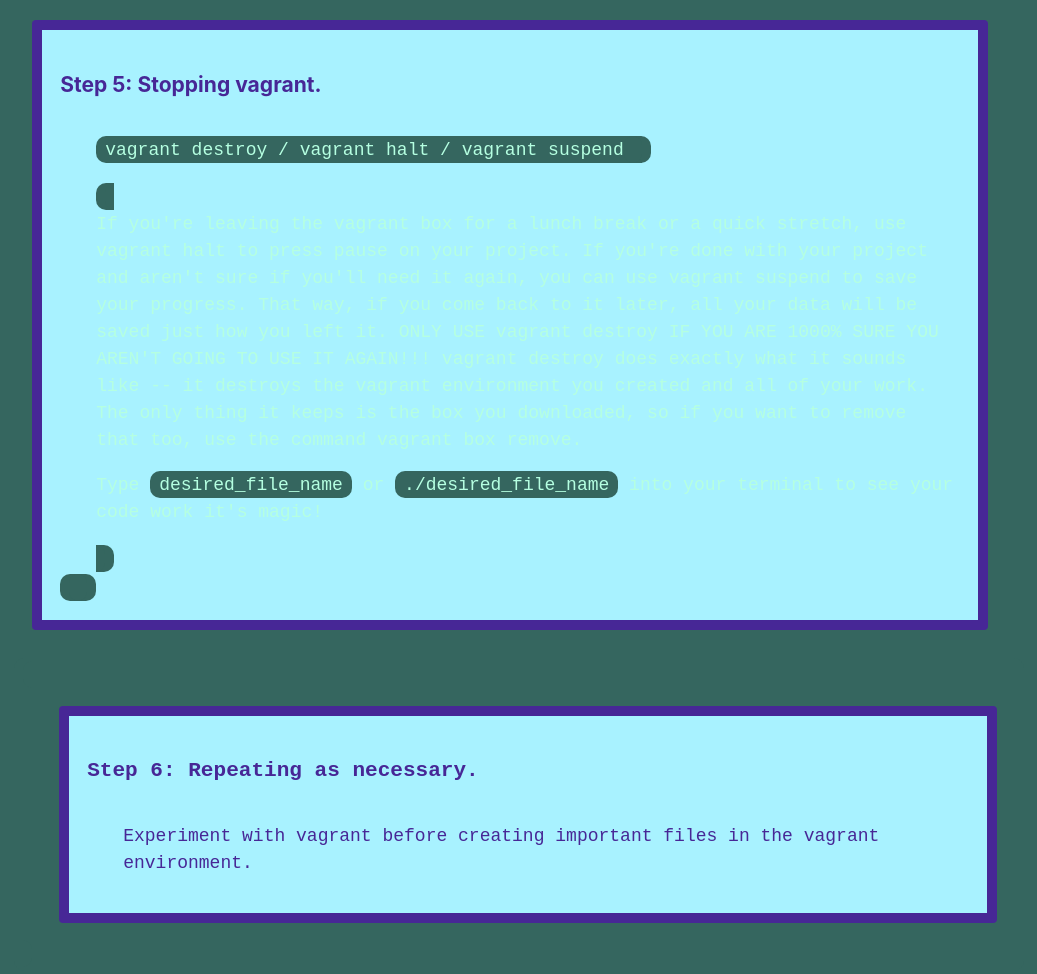
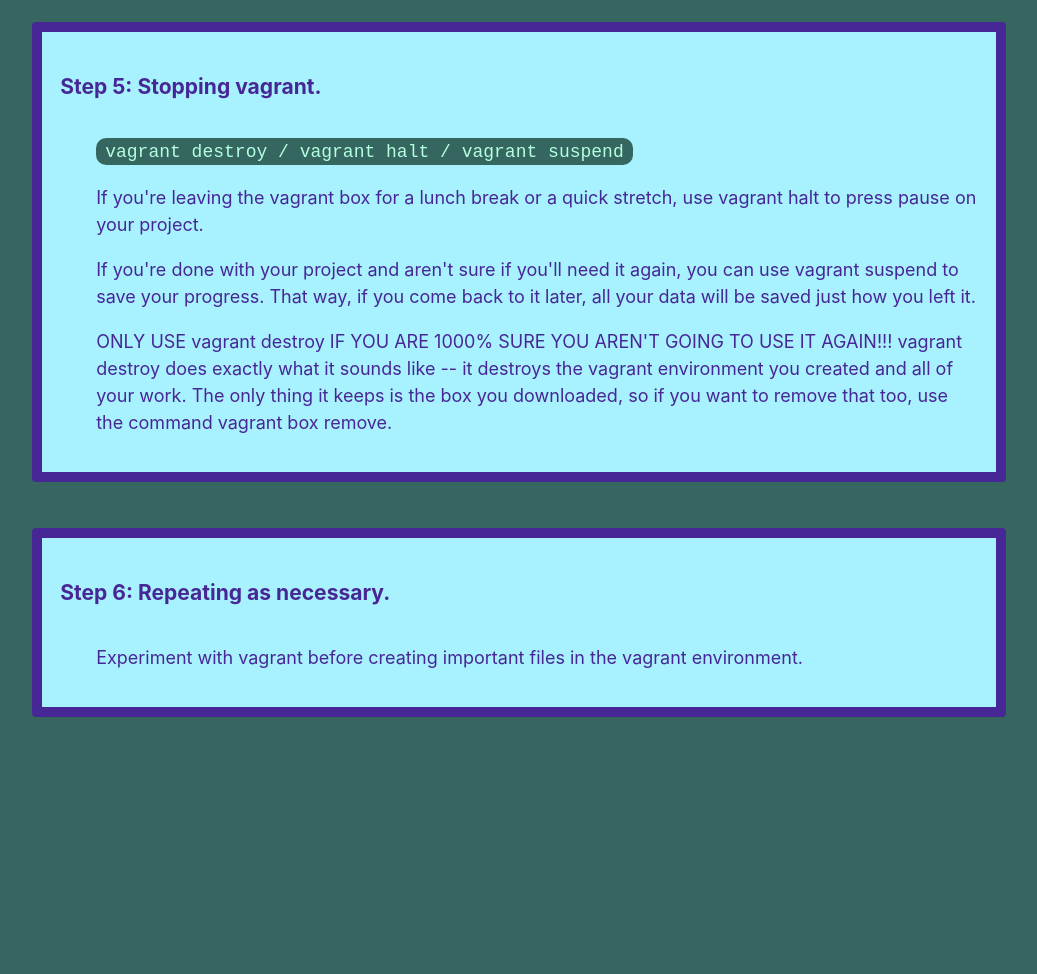
Before and after one commit to PaytanDouglas/blog-post-two, a plain HTML site: page index.html in a window 1280 px wide. Shown: the part 1800-2774 px from the top of the page, without its empty margins (121-1158 px from the left). After the commit the page ends 2563 px from the top, so only its background shows below. Drawn offline with Linux system fonts and the light colour scheme.

Commit message:
organized code a little

```diff
--- a/index.html
+++ b/index.html
@@ -34,7 +34,7 @@
       .two, .four, .six {margin-left: 2em;}
       #cont {margin-top: 2em; margin-left: 2em;}
       @media (min-width:990px) {.grid-container {grid-template-columns: repeat(2, 1fr);}}
-      @media (min-width:768px) {.grid-container {grid-template-columns: repeat(1, 1fr);} .one, .two, .three, .four {margin:1em;}}
+      @media (min-width:768px) {.grid-container {grid-template-columns: repeat(1, 1fr);} .one, .two, .three, .four, .five, .six {margin:1em;}}
     </style>
   </head>
   <body>
@@ -59,15 +59,15 @@
         <h3>Step 1: Getting into the vagrant folder.</h3>
         <div id="cont">
           <p>From the command prompt you have to find where your vagrant file is.</p>
-          <p>This is easiest if you have it on your desktop. You can cd Desktop, then into the folder that holds your vagrant file if the file's not directly on your desktop.</p>
+          <p>This is easiest if you have it on your desktop. You can <code>cd Desktop</code> then into the folder that holds your vagrant file if the file's not directly on your desktop.</p>
         </div>
       </div>
 
       <div class="two step">
         <h3>Step 2: Installing vagrant.</h3>
         <div id="cont">
-          <p><pre><code>vagrant up</code></pre>
-            This installs vagrant for the first time in that folder. It may take a few minutes for your laptop to set up the vagrant box, so give it a few minutes.</p>
+          <pre><code>vagrant up</code></pre>
+          <p>This installs the specific vagrant box for the first time inside that folder. It may take a few minutes for your laptop to set up the vagrant box, so give it a few minutes.</p>
         </div>
       </div>
 
@@ -90,13 +90,12 @@
         <div class="five step">
           <h3>Step 5: Stopping vagrant.</h3>
           <div id="cont">
-            <pre><code>vagrant destroy / vagrant halt / vagrant suspend<code></pre>
-            <p>If you're leaving the vagrant box for a lunch break or a quick stretch, use vagrant halt to press pause on your project.
-If you're done with your project and aren't sure if you'll need it again, you can use vagrant suspend to save your progress. That way, if you come back to it later, all your data will be saved just how you left it.
-ONLY USE vagrant destroy IF YOU ARE 1000% SURE YOU AREN'T GOING TO USE IT AGAIN!!! vagrant destroy does exactly what it sounds like -- it destroys the vagrant environment you created and all of your work. The only thing it keeps is the box you downloaded, so if you want to remove that too, use the command vagrant box remove.
-</p>
+            <pre><code>vagrant destroy / vagrant halt / vagrant suspend</code></pre>
+            <p>If you're leaving the vagrant box for a lunch break or a quick stretch, use vagrant halt to press pause on your project.</p>
 
-            <p>Type <code>desired_file_name</code> or <code>./desired_file_name</code> into your terminal to see your code work it's magic!</p>
+            <p>If you're done with your project and aren't sure if you'll need it again, you can use vagrant suspend to save your progress. That way, if you come back to it later, all your data will be saved just how you left it.</p>
+
+            <p>ONLY USE vagrant destroy IF YOU ARE 1000% SURE YOU AREN'T GOING TO USE IT AGAIN!!! vagrant destroy does exactly what it sounds like -- it destroys the vagrant environment you created and all of your work. The only thing it keeps is the box you downloaded, so if you want to remove that too, use the command vagrant box remove.</p>
           </div>
         </div>
 
```
